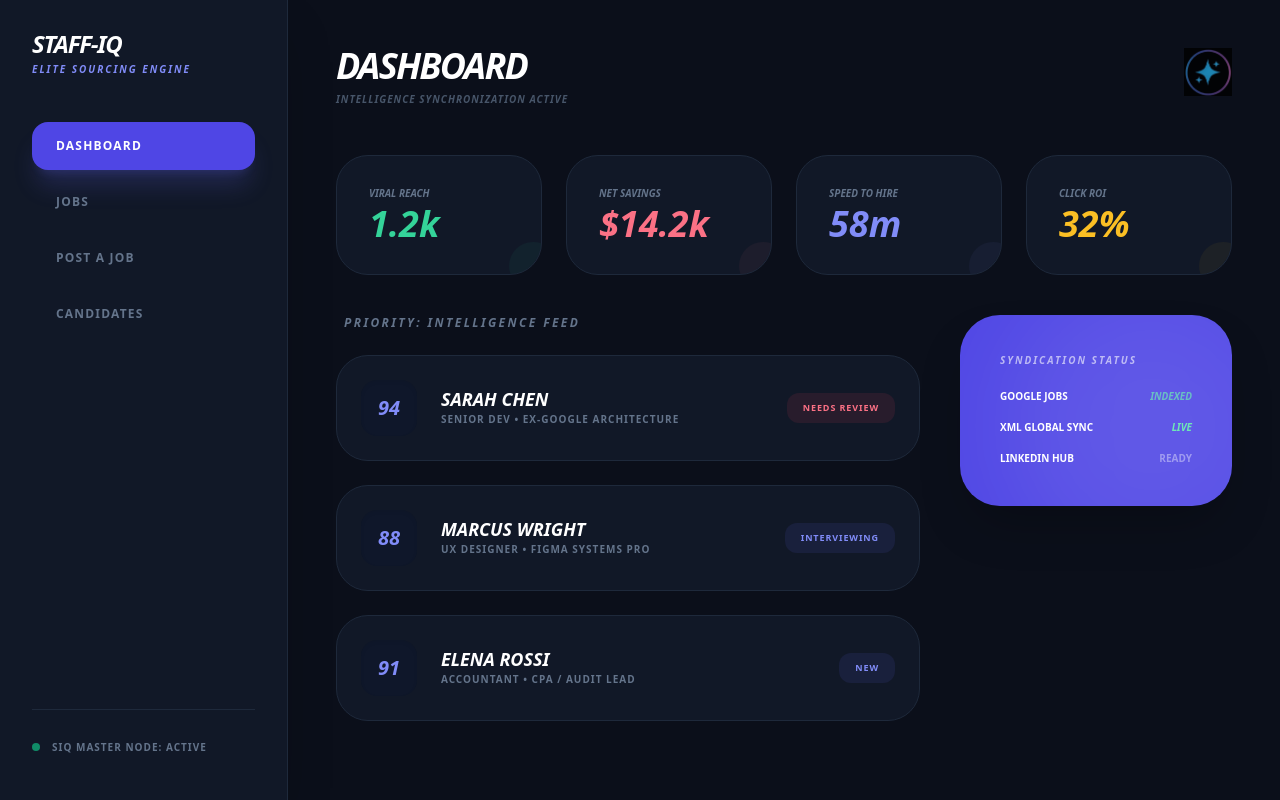
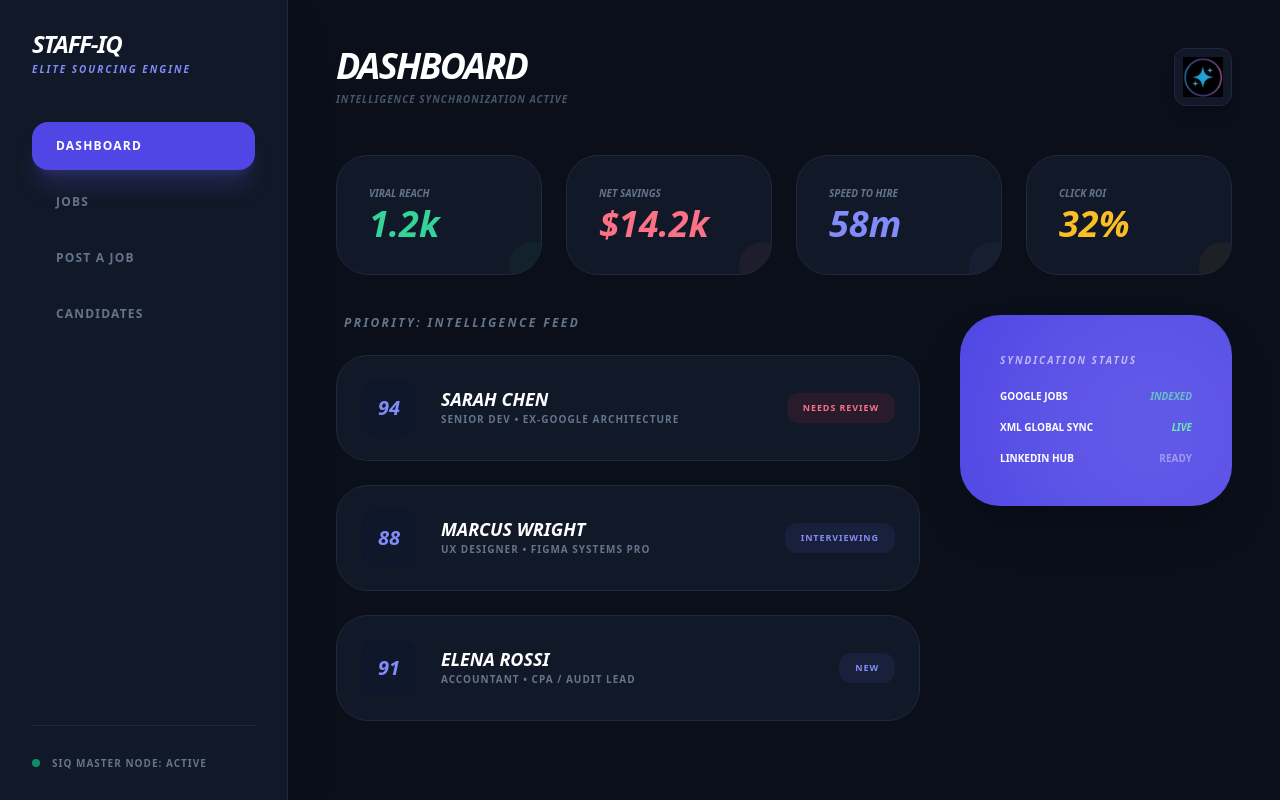
Before and after one commit to dansims2024-afk/staff-iq, a React (Vite) app: page / in a window 1280 px wide. Built offline with nearby package versions, Linux system fonts and the light colour scheme.

Commit message:
Update App.jsx

```diff
--- a/src/App.jsx
+++ b/src/App.jsx
@@ -57,11 +57,9 @@ export default function App() {
           ))}
         </div>
 
-        <div className="mt-auto pt-8 border-t border-slate-800">
-          <div className="flex items-center gap-3 mb-4">
-             <div className="w-2 h-2 bg-emerald-500 rounded-full animate-pulse"></div>
-             <span className="text-[10px] font-black text-slate-500 uppercase tracking-widest leading-none">SIQ Master Node: Active</span>
-          </div>
+        <div className="mt-auto pt-8 border-t border-slate-800 flex items-center gap-3">
+          <div className="w-2 h-2 bg-emerald-500 rounded-full animate-pulse"></div>
+          <span className="text-[10px] font-black text-slate-500 uppercase tracking-widest leading-none tracking-tight">SIQ Master Node: Active</span>
         </div>
       </nav>
 
@@ -74,7 +72,9 @@ export default function App() {
             <h2 className="text-4xl font-[900] italic uppercase tracking-tighter leading-none mb-2">{activeTab}</h2>
             <p className="text-slate-600 text-[10px] font-black uppercase tracking-widest italic">Intelligence Synchronization Active</p>
           </div>
-          <img src="/logo.png" alt="Staff-IQ Logo" className="w-12 h-12 object-contain opacity-80" />
+          <div className="bg-[#111827] p-2 rounded-xl border border-slate-800 shadow-lg">
+            <img src="/logo.png" alt="Staff-IQ Logo" className="w-10 h-10 object-contain" />
+          </div>
         </header>
 
         {/* DASHBOARD VIEW */}
@@ -154,7 +154,12 @@ export default function App() {
         {activeTab === 'Post a Job' && (
           <div className="max-w-4xl animate-in slide-in-from-bottom-4">
              <div className="bg-[#111827] p-12 rounded-[48px] border border-slate-800 shadow-2xl">
-                <input value={title} onChange={(e) => setTitle(e.target.value)} className="w-full bg-slate-800/50 p-8 rounded-[32px] border-none font-[900] italic text-4xl uppercase mb-8 outline-none focus:ring-2 focus:ring-indigo-500 text-white shadow-inner" placeholder="TARGET ROLE TITLE..." />
+                <input
+                  value={title}
+                  onChange={(e) => setTitle(e.target.value)}
+                  className="w-full bg-slate-800/50 p-8 rounded-[32px] border-none font-[900] italic text-4xl uppercase mb-8 outline-none focus:ring-2 focus:ring-indigo-500 text-white shadow-inner"
+                  placeholder="TARGET ROLE TITLE..."
+                />
                 <button onClick={generateStrategicAI} disabled={isGenerating} className="mb-10 bg-indigo-600 text-white px-10 py-4 rounded-full font-[900] italic text-xs uppercase tracking-widest hover:bg-indigo-700 shadow-xl shadow-indigo-500/20">{isGenerating ? "Analyzing..." : "✨ Generate Strategic JD"}</button>
                 <div className="w-full min-h-[500px] p-12 bg-slate-900/50 rounded-[40px] shadow-inner overflow-y-auto">
                    {description ? <p className="text-sm font-bold text-slate-400 leading-relaxed whitespace-pre-wrap">{description}</p> : <div className="h-full flex items-center justify-center opacity-20"><span className="text-6xl italic font-black">SIQ</span></div>}
```
